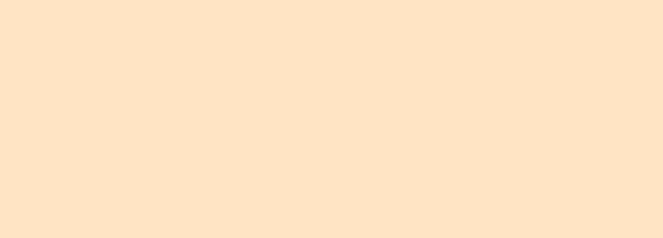
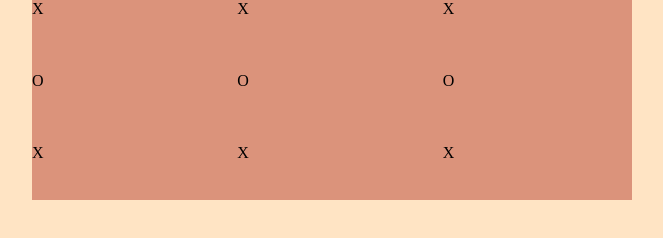
Before and after one commit to rachelfearon/tictactoe, a plain HTML site: page index.html in a window 1280 px wide. Shown: the whole page, without its empty margins (308-971 px from the left). Drawn offline with Linux system fonts and the light colour scheme.

Commit message:
HTML board setup, displayMoves setup

```diff
--- a/index.html
+++ b/index.html
@@ -8,7 +8,19 @@
     <title>Tic Tac Toe</title>
 </head>
 <body>
-    <div class="gameboard"></div>
+    <div class="boardcontainer">
+        <p>test</p>
+        <p>test</p>
+        <p>test</p>
+
+        <p>test</p>
+        <p>test</p>
+        <p>test</p>
+
+        <p>test</p>
+        <p>test</p>
+        <p>test</p>
+    </div>
 
     <script src="script.js"></script>
 </body>
--- a/script.js
+++ b/script.js
@@ -20,12 +20,37 @@ const gameBoard = (function() {
         console.log(board);
     };
 
+    function displayMoves() {
+        const boardContainer = document.querySelector('.boardcontainer');
+        const p = boardContainer.querySelectorAll('p');
+        console.log(p);
+
+            for (let i = 0; i < board.length; i++) {
+                p[i].textContent = board[i];
+                }
+
+            }
+
+
+    const theP = displayMoves();
+
     return {
         board,
-        printBoard
+        printBoard,
+        displayMoves,
+        theP
     }
 })();
 
+
 //set up module for Display Controller
 
+const displayController = (function() {
+    //get the board array of moves; for each item,
+    console.log(board)
+
+
+    //change textContent of the selected p/box = value of item
+});
+
 //set up factory for players (and moves?)
--- a/style.css
+++ b/style.css
@@ -1,3 +1,22 @@
+* {
+    margin: 0;
+    padding: 0;
+}
+
 body {
     background-color: bisque;
+    display: flex;
+    flex-direction: column;
+    justify-content: center;
+    align-items: center;
 }
+
+.boardcontainer {
+    background-color:rgb(219, 147, 123);
+    width: 600px;
+    min-height: 200px;
+    display: grid;
+    grid-template-columns: 1fr 1fr 1fr;
+    grid-template-rows: 1fr 1fr 1fr;
+    gap: 1em 1em;
+}
```
